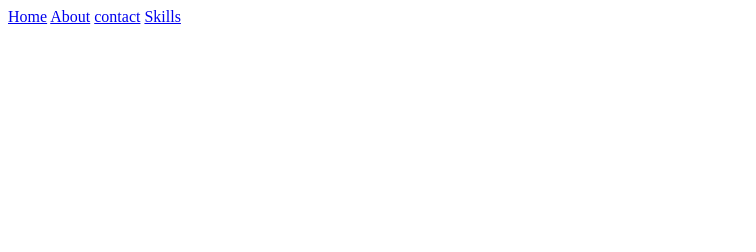
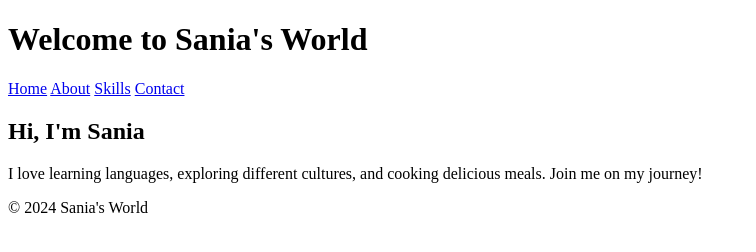
Before and after one commit to sani2411/wad-1stassignment, a plain HTML site: page home.html in a window 1280 px wide. Shown: the whole page, without its empty margins (0-756 px from the left). Drawn offline with Linux system fonts and the light colour scheme.

Commit message:
Using Chat GBT for first assignment

```diff
--- a/home.html
+++ b/home.html
@@ -1,4 +1,29 @@
-<a href="home.html">Home</a>
-<a href="about.html">About</a>
-<a href="contact.html">contact</a>
-<a href="skills.html">Skills</a>
+<!DOCTYPE html>
+<html lang="en">
+<head>
+    <meta charset="UTF-8">
+    <meta name="viewport" content="width=device-width, initial-scale=1.0">
+    <title>Sania's World</title>
+    <link rel="stylesheet" href="css/styles.css">
+</head>
+<body>
+    <header>
+        <h1>Welcome to Sania's World</h1>
+        <nav>
+            <a href="index.html">Home</a>
+            <a href="about.html">About</a>
+            <a href="skills.html">Skills</a>
+            <a href="contact.html">Contact</a>
+        </nav>
+    </header>
+
+    <section>
+        <h2>Hi, I'm Sania</h2>
+        <p>I love learning languages, exploring different cultures, and cooking delicious meals. Join me on my journey!</p>
+    </section>
+
+    <footer>
+        <p>&copy; 2024 Sania's World</p>
+    </footer>
+</body>
+</html>
```
